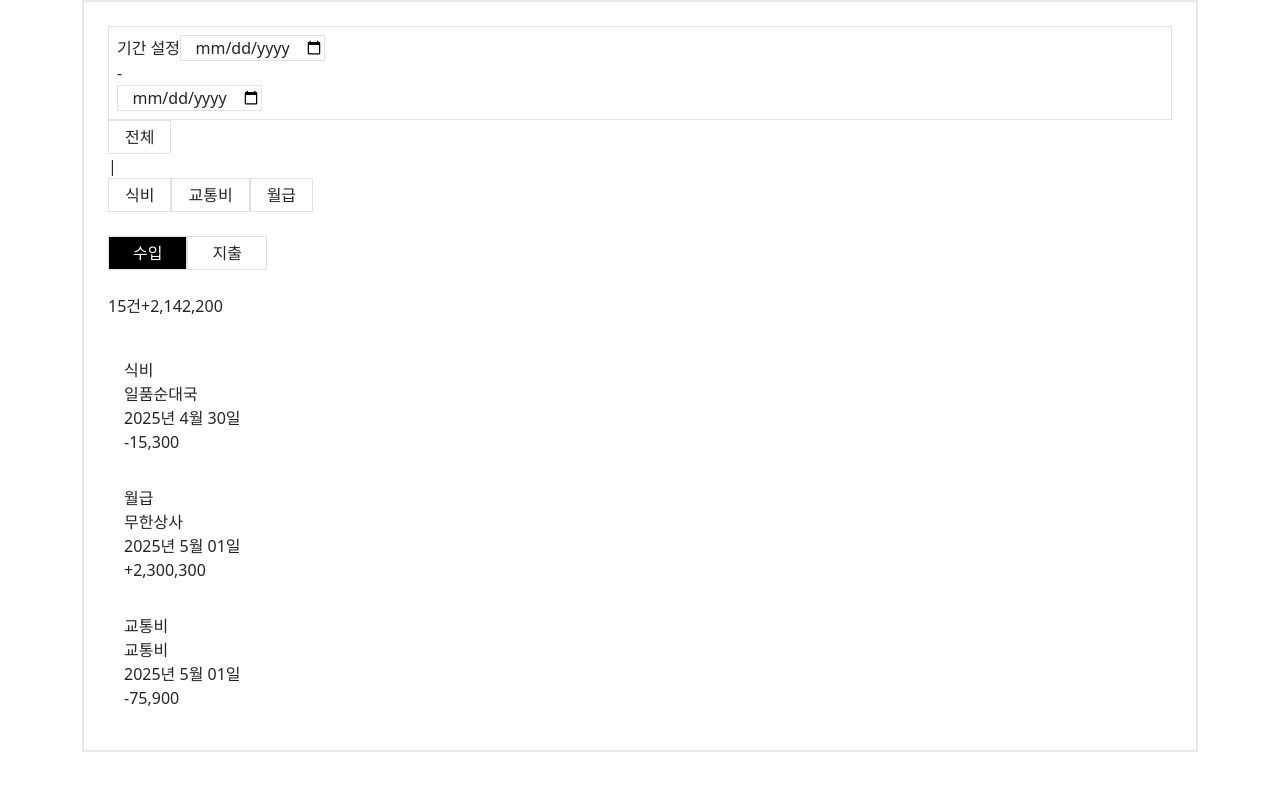
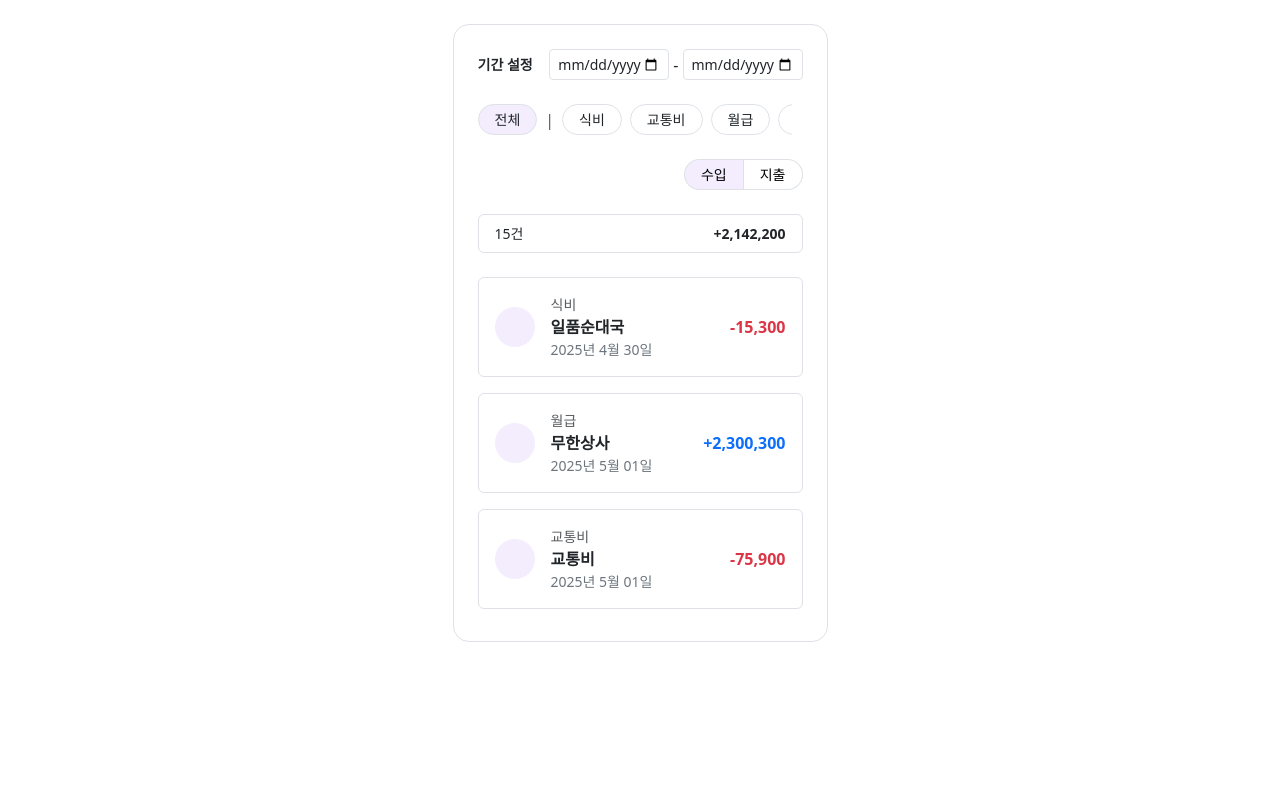
Before and after one commit to KB-SKELETON-6th-15-SESSION/ACCOUNT_BOOK_FE, a Vue app: page /report in a window 1280 px wide. Shown: the top 790 px of the page. Built offline with nearby package versions, Linux system fonts and the light colour scheme.

Commit message:
design: bootstrap으로 css 변경 후 스타일 재정비

```diff
--- a/src/components/Report/TransactionCard.vue
+++ b/src/components/Report/TransactionCard.vue
@@ -1,15 +1,23 @@
 <template>
-  <div class="bg-white p-3 rounded-xl flex items-center">
-    <div class="bg-[#f3edfd] rounded-full h-10 w-10"></div>
-    <div class="flex justify-center items-center gap-4">
-      <div>
-        <div class="text-xs text-gray-500">{{ category }}</div>
-        <div class="text-md font-semibold">{{ title }}</div>
-        <div class="text-xs text-gray-400">{{ date }}</div>
+  <div class="card mb-2 border">
+    <div class="card-body d-flex align-items-center">
+      <!-- 아이콘 원 -->
+      <div
+        class="rounded-circle me-3"
+        style="background-color: #f3edfd; width: 40px; height: 40px"
+      ></div>
+
+      <!-- 텍스트 정보 -->
+      <div class="flex-grow-1">
+        <div class="small text-muted">{{ category }}</div>
+        <div class="fw-semibold">{{ title }}</div>
+        <div class="small text-secondary">{{ date }}</div>
       </div>
+
+      <!-- 금액 -->
       <div
-        class="text-sm font-semibold"
-        :class="isIncome ? 'text-blue-500' : 'text-red-500'"
+        class="fw-semibold text-end"
+        :class="isIncome ? 'text-primary' : 'text-danger'"
       >
         {{ amountDisplay }}
       </div>
--- a/src/pages/ReportPage.vue
+++ b/src/pages/ReportPage.vue
@@ -1,58 +1,84 @@
 <template>
-  <div class="container">
-    <div class="w-[375px] h-full border-solid border-2 rounded-[40px] p-4">
-      <div class="mb-4 space-y-2">
+  <div class="container py-4 d-flex justify-content-center">
+    <div class="border rounded-4 p-4" style="max-width: 375px; width: 100%">
+      <!-- 기간 설정 -->
+      <div class="mb-4">
         <div
-          class="flex justify-between items-center p-2 rounded-xl border gap-2"
+          class="d-flex justify-content-between align-items-center rounded-3"
         >
-          <span class="text-sm text-gray-500">기간 설정</span>
+          <span class="fw-semibold small">기간 설정</span>
+          <div class="d-flex align-items-center">
             <input
               type="date"
-            class="appearance-none w-[130px] text-sm text-center border rounded-md [&::-webkit-calendar-picker-indicator]:hidden"
+              class="form-control form-control-sm"
+              style="width: 120px"
             />
-          <p>-</p>
+            <span class="mx-1">-</span>
             <input
               type="date"
-            class="appearance-none w-[130px] text-sm text-center border rounded-md [&::-webkit-calendar-picker-indicator]:hidden"
+              class="form-control form-control-sm"
+              style="width: 120px"
             />
-        </div>
-        <div class="flex gap-3 justify-center items-center">
-          <button class="rounded-full px-3 py-1 border">전체</button>
-          <p class="text-lg text-gray-400">|</p>
-          <div class="flex gap-1 justify-between">
-            <button class="rounded-full px-3 py-1 border">식비</button>
-            <button class="rounded-full px-3 py-1 border">교통비</button>
-            <button class="rounded-full px-3 py-1 border">월급</button>
           </div>
         </div>
       </div>
 
-      <div class="mb-4 flex w-full justify-end">
+      <!-- 카테고리 선택 -->
+      <div class="mb-4 d-flex justify-start align-items-center gap-2">
         <button
+          class="btn btn-sm border rounded-pill px-3 flex-shrink-0"
+          :class="selectedCategory === '전체' ? 'bg-custom-purple' : 'bg-white'"
+          @click="selectedCategory = '전체'"
+        >
+          전체
+        </button>
+        <span class="text-muted">|</span>
+        <div
+          class="d-flex gap-2 overflow-auto flex-nowrap"
+          style="max-width: 230px"
+        >
+          <button
+            v-for="category in categories"
+            :key="category"
+            class="btn btn-sm border rounded-pill px-3 flex-shrink-0"
+            :class="
+              selectedCategory === category ? 'bg-custom-purple' : 'bg-white'
+            "
+            @click="selectedCategory = category"
+          >
+            {{ category }}
+          </button>
+        </div>
+      </div>
+
+      <!-- 수입/지출 토글 -->
+      <div class="mb-4 d-flex justify-content-end">
+        <button
+          class="btn btn-sm text-black px-3 border border-gray-400 rounded-start-pill"
+          :class="selected === 'income' ? 'bg-custom-purple' : 'bg-white'"
           @click="selected = 'income'"
-          :class="[
-            'px-4 py-1 border rounded-tl-xl rounded-bl-xl',
-            selected === 'income' ? 'bg-black text-white' : '',
-          ]"
         >
           수입
         </button>
         <button
+          class="btn btn-sm text-black px-3 border border-gray-400 border-start-0 rounded-end-pill"
+          :class="selected === 'expense' ? 'bg-custom-purple' : 'bg-white'"
           @click="selected = 'expense'"
-          :class="[
-            'px-4 py-1 border rounded-tr-xl rounded-br-xl',
-            selected === 'expense' ? 'bg-black text-white' : '',
-          ]"
         >
           지출
         </button>
       </div>
 
-      <div class="mb-4 text-sm flex justify-between">
+      <!-- 요약 정보 -->
+      <div
+        class="mb-4 border rounded px-3 py-2 d-flex justify-content-between small"
+      >
         <span>15건</span>
-        <span class="font-semibold">+2,142,200</span>
+        <span class="fw-bold">+2,142,200</span>
       </div>
-      <div class="flex flex-col gap-2">
+
+      <!-- 거래 내역 카드 -->
+      <div class="d-flex flex-column gap-2">
         <TransactionCard
           category="식비"
           title="일품순대국"
@@ -81,6 +107,30 @@
 
 <script setup>
 import TransactionCard from "@/components/Report/TransactionCard.vue";
-import { ref } from "vue";
+import { ref, watch } from "vue";
+
 const selected = ref("income");
+const selectedCategory = ref("전체");
+
+const categories = [
+  "식비",
+  "교통비",
+  "월급",
+  "기타1",
+  "기타2",
+  "기타3",
+  "식비2",
+  "교통비2",
+  "월급2",
+];
+
+watch(selectedCategory, (newVal) => {
+  console.log("선택된 카테고리:", newVal);
+});
 </script>
+
+<style>
+.bg-custom-purple {
+  background-color: #f3edfd;
+}
+</style>
```
Lines whose indentation alone changed are shown as unchanged.
